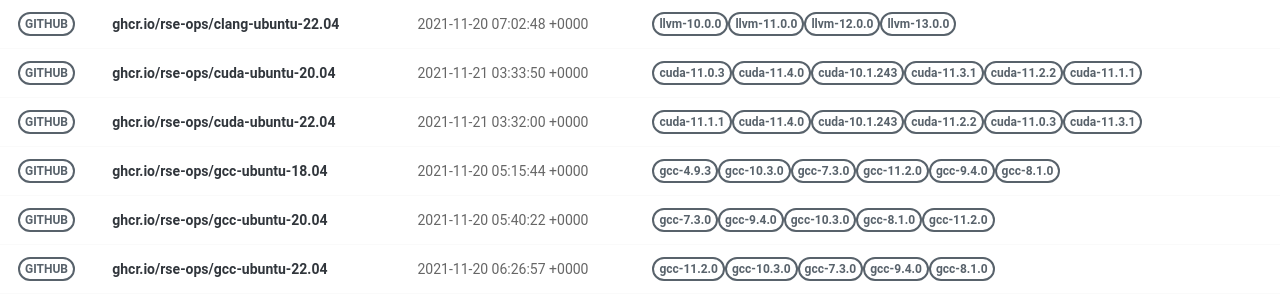
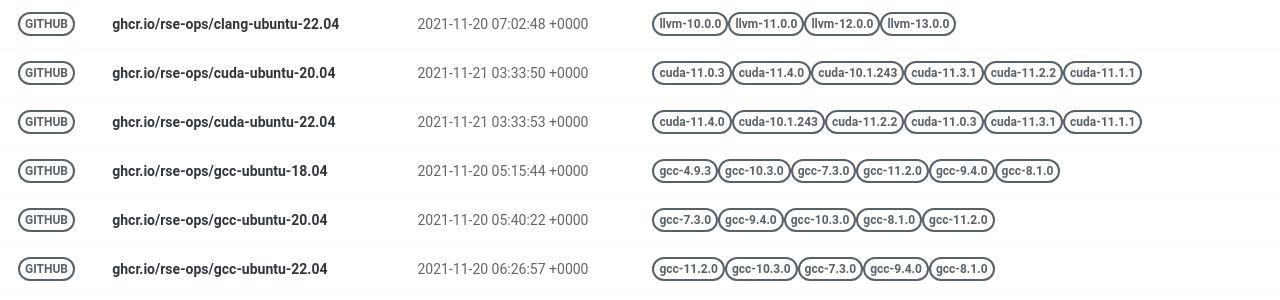
Before and after one commit to rse-ops/docker-images, a Jekyll site: the page built from pages/index.md, in a window 1280 px wide. Shown: the part 228-528 px from the top of the page. Built offline with Jekyll 4.4.1, drawn with Linux system fonts in a browser that asks for light colours; nearby versions of some CDN libraries.

Commit message:
Automated push to update library 2021-11-21

```diff
--- a/_library/ghcr.io-rse-ops-cuda-ubuntu-22.04.md
+++ b/_library/ghcr.io-rse-ops-cuda-ubuntu-22.04.md
@@ -1,14 +1,11 @@
 ---
 layout: container
 name: ghcr.io/rse-ops/cuda-ubuntu-22.04
-updated_at: 2021-11-21 03:32:00.090279
+updated_at: 2021-11-21 03:33:53.472369
 
 
 container_url: https://github.com/orgs/rse-ops/packages/container/package/cuda-ubuntu-22.04
 versions:
- - tag: cuda-11.1.1
-   dockerfile: https://github.com/rse-ops/docker-images/blob/main/ubuntu/cuda/Dockerfile
-   manifest: https://crane.ggcr.dev/manifest/ghcr.io/rse-ops/cuda-ubuntu-22.04:cuda-11.1.1
  - tag: cuda-11.4.0
    dockerfile: https://github.com/rse-ops/docker-images/blob/main/ubuntu/cuda/Dockerfile
    manifest: https://crane.ggcr.dev/manifest/ghcr.io/rse-ops/cuda-ubuntu-22.04:cuda-11.4.0
```
Also changed, not shown: other parts of _library/ghcr.io-rse-ops-cuda-ubuntu-22.04.md (+3 -0 lines).
